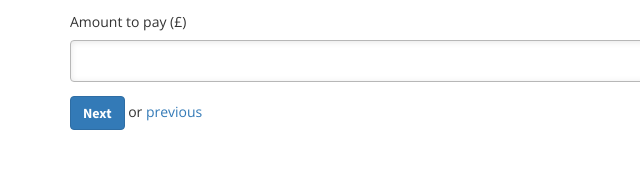
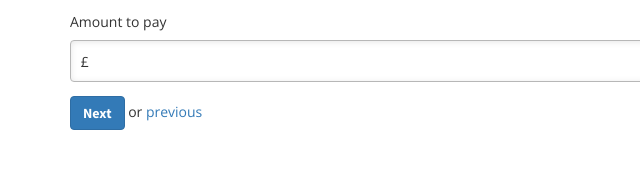
Before and after one commit to counciltoolkit/Templates, a plain HTML site: page counciltax3.html in a window 1280 px wide. Shown: the part 319-489 px from the top of the page, 0-640 px from the left. Drawn offline with nearby package versions, Linux system fonts and the light colour scheme; some packages are replaced by stand-ins of ours; a script that the page names is missing.

Commit message:
Added pound sign to amount field

```diff
--- a/counciltax3.html
+++ b/counciltax3.html
@@ -128,8 +128,8 @@
 			        			<p class="field-explanation">You'll find this number on any Council Tax bill or letter</p>
 			        		</li>
 			        		<li>
-			        			<label for="amount">Amount to pay (&pound;)</label>
-			        			<input type="text" id="amount" name="amount" />
+			        			<label for="amount">Amount to pay</label>
+			        			<input type="text" id="amount" name="amount" value="£" />
 			        		</li>
 						</ul>
 						<button class="btn btn-primary">Next</button> or <a href="counciltax2.html">previous</a>
```
